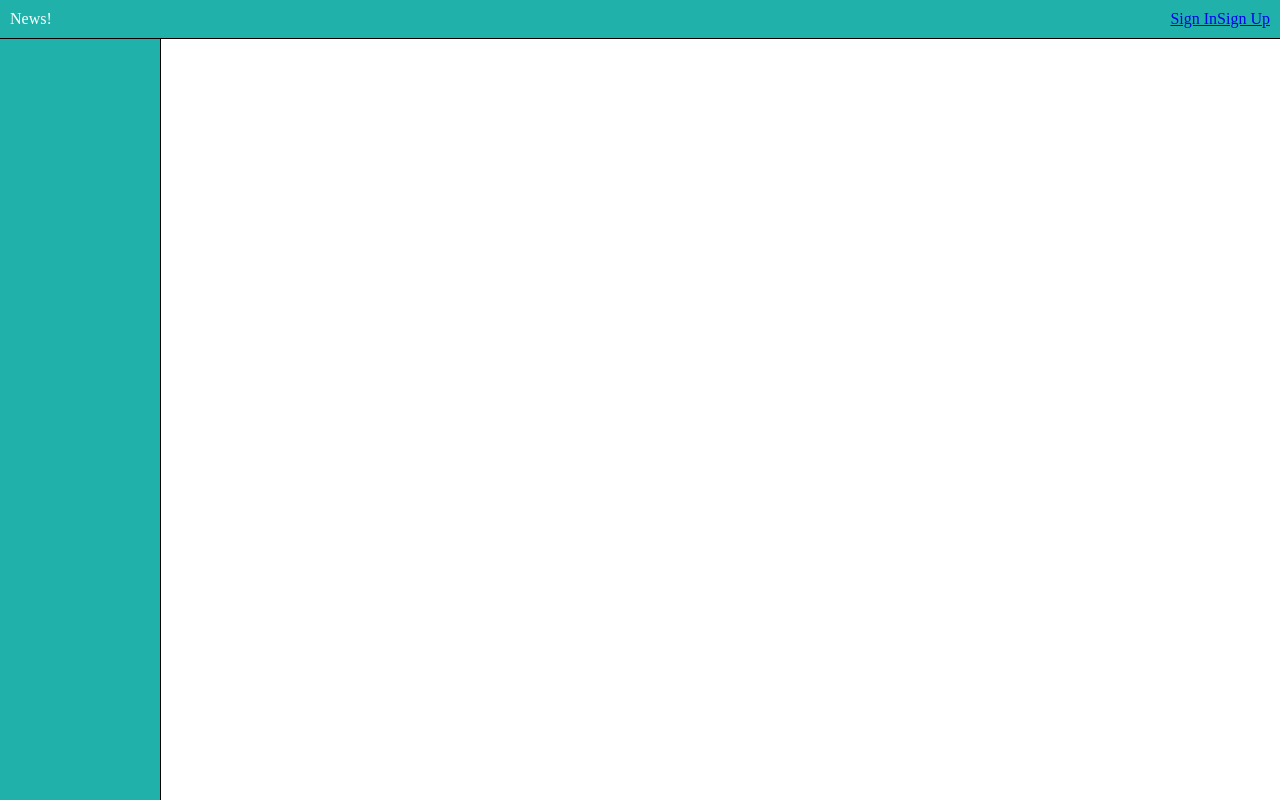
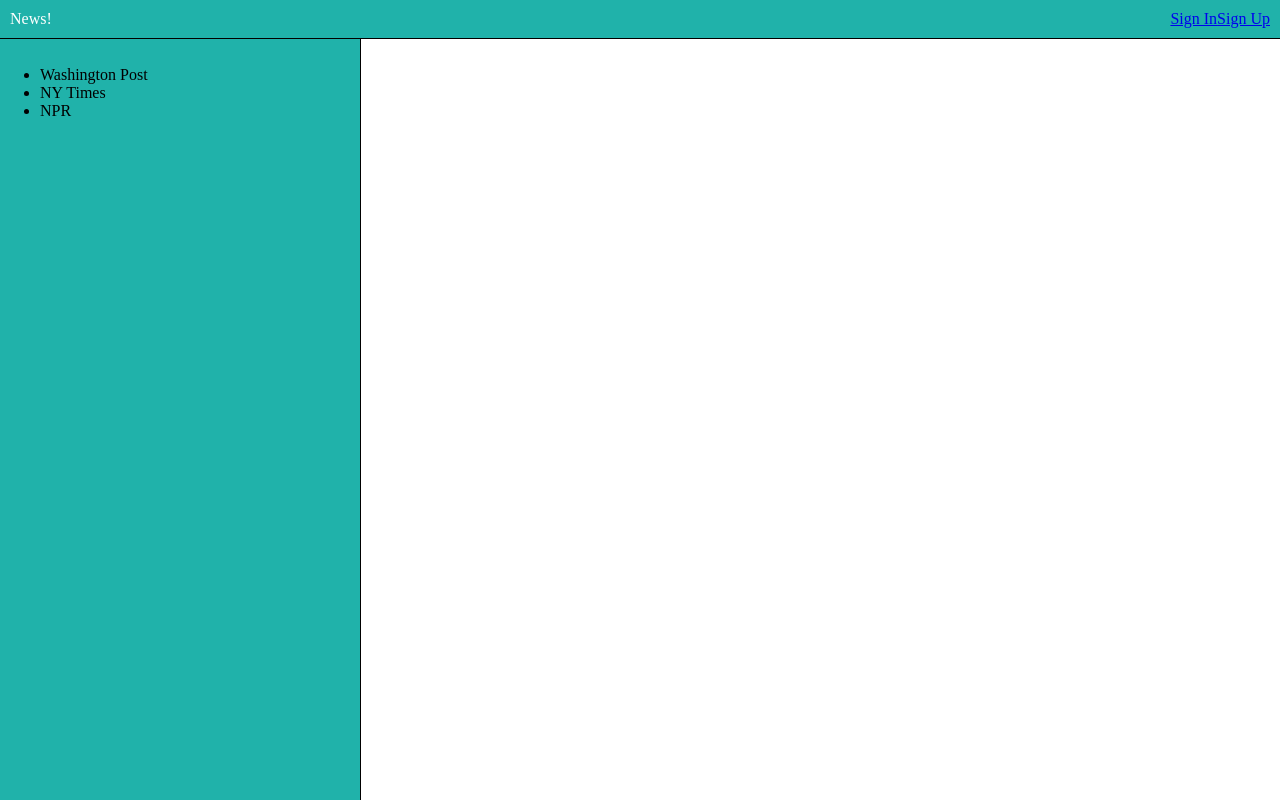
Before and after one commit to guillaumepeoch/RSS-Feeder, a React (Create React App) app: page / in a window 1280 px wide. Built offline with nearby package versions, Linux system fonts and the light colour scheme; no server answers.

Commit message:
side menu sources

```diff
--- a/src/components/side_menu/SideMenu.js
+++ b/src/components/side_menu/SideMenu.js
@@ -1,13 +1,26 @@
-import React from 'react';
+import React, { Component } from 'react';
 
 import styles from './sidemenu.module.css';
 
-const SideMenu = function(){
-  return(
-    <div className={styles.menu}>
-      <p>News</p>
-    </div>
-  );
+class SideMenu  extends Component {
+  constructor(props) {
+    super(props);
+    this.state = {
+      sources:['Washington Post', 'NY Times', 'NPR']
+    };
+  }
+
+  render(){
+    return(
+      <ul className={styles.menu}>
+        { this.state.sources.map(function(link, index){
+          return (
+            <li className={styles.source}>{link}</li>
+          );
+         }) }
+      </ul>
+    );
+  }
 }
 
 export default SideMenu;
--- a/src/components/side_menu/sidemenu.module.css
+++ b/src/components/side_menu/sidemenu.module.css
@@ -1,10 +1,15 @@
 .menu {
   height: 100%; /* Full-height: remove this if you want "auto" height */
-  width: 160px; /* Set the width of the sidebar */
+  width: 25%; /* Set the width of the sidebar */
   position: fixed; /* Fixed Sidebar (stay in place on scroll) */
   z-index: 50; /* Stay on top */
   top: 0; /* Stay at the top */
   left: 0;
   background: LightSeaGreen;
   border-right: 1px solid black;
+  padding-top: 50px;
 }
+
+.source {
+  cursor:pointer;
+}
--- a/src/hoc/layout/layout.module.css
+++ b/src/hoc/layout/layout.module.css
@@ -1,4 +1,4 @@
 .main {
-  margin-left: 160px; /* Same as the width of the sidebar */
+  margin-left: 30%;
   padding: 0px 10px;
 }
```
